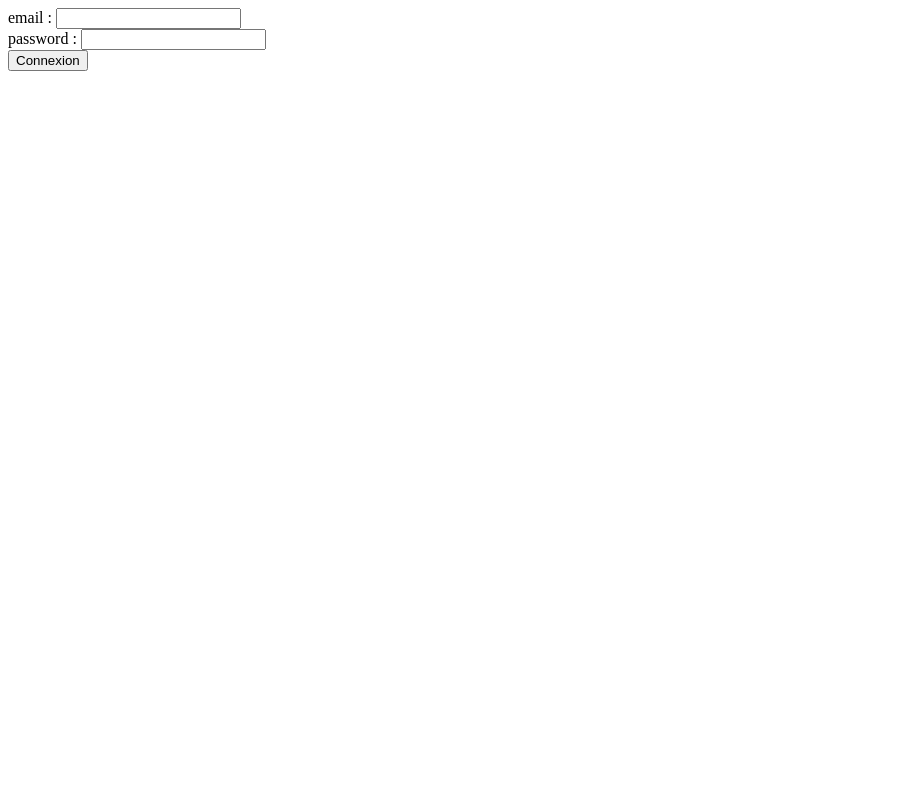
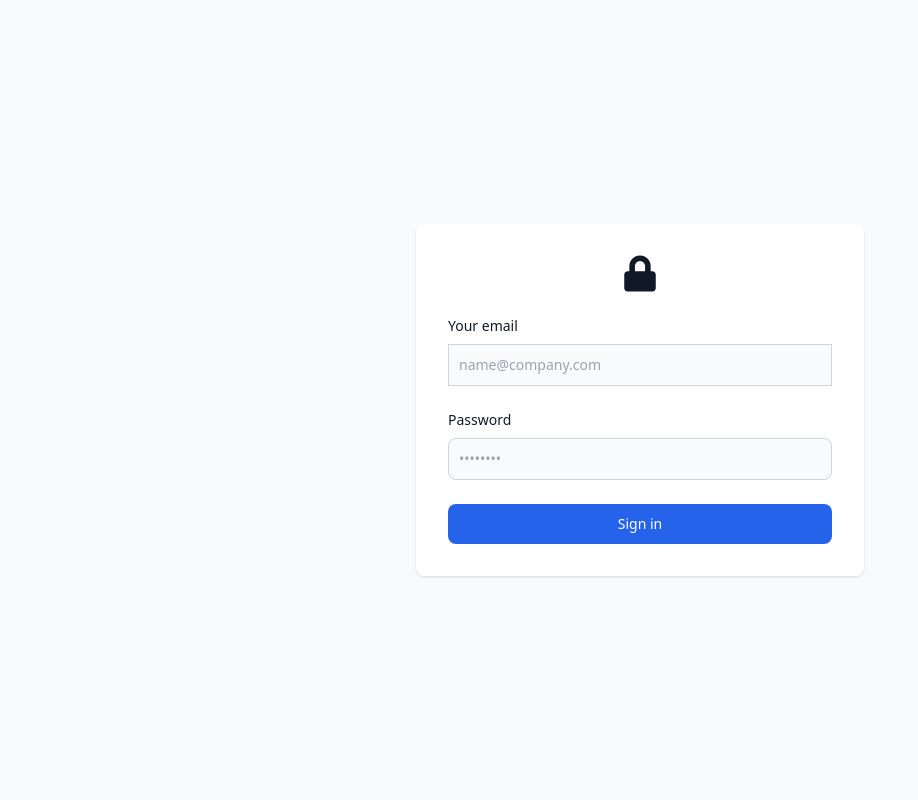
Before and after one commit to kfifel/planet_dev, a PHP site: page / in a window 1280 px wide. Shown: the whole page, without its empty margins (0-918 px from the left). Run offline with PHP 8.4, Linux system fonts and the light colour scheme; some libraries are stand-ins or nearby versions.

Commit message:
styling login page

```diff
--- a/index.php
+++ b/index.php
@@ -5,26 +5,35 @@
     <meta name="viewport"
           content="width=device-width, initial-scale=1.0, maximum-scale=1.0, minimum-scale=1.0">
     <meta http-equiv="X-UA-Compatible" content="ie=edge">
+    <link rel="stylesheet" href="https://use.fontawesome.com/releases/v5.5.0/css/all.css" integrity="sha384-B4dIYHKNBt8Bc12p+WXckhzcICo0wtJAoU8YZTY5qE0Id1GSseTk6S+L3BlXeVIU" crossorigin="anonymous">
     <title>Log in</title>
 </head>
-<body>
-    <div class="container">
+<body class="login">
+    <section class="bg-gray-50">
+        <div class="flex flex-col items-center justify-center px-6 py-8 mx-auto md:h-screen lg:py-0">
+            <div class="w-full bg-white rounded-lg shadow md:mt-0 sm:max-w-md xl:p-0">
+                <div class="p-6 space-y-4 md:space-y-6 sm:p-8">
+                    <h1 class="font-bold text-gray-900 md:text-4xl flex justify-center">
+                        <i class="fas fa-lock"></i>
+                    </h1>
+                    <form class="space-y-4 md:space-y-6" action="src/controller/auth.php" method="post">
+                        <div>
+                            <label for="email" class="block mb-2 text-sm font-medium text-gray-900 dark:text-white">Your email</label>
+                            <input type="email" name="email" id="email" class="bg-gray-50 border border-gray-300 text-gray-900 sm:text-sm rounded-lgblock w-full p-2.5" placeholder="name@company.com" required="">
+                        </div>
+                        <div>
+                            <label for="password" class="block mb-2 text-sm font-medium text-gray-900 dark:text-white">Password</label>
+                            <input type="password" name="password" id="password" placeholder="••••••••" class="bg-gray-50 border border-gray-300 text-gray-900 sm:text-sm rounded-lg block w-full p-2.5" required="">
+                        </div>
+                        <button type="submit" name="login" class="w-full text-white bg-blue-600 hover:bg-blue-700 font-medium rounded-lg text-sm my-7 px-5 py-2.5 text-center">Sign in</button>
+                </div>
+            </div>
+        </div>
+    </section>
 
-        <form action="src/controller/auth.php" method="post">
-            <div class="form-control">
-                <label for="email">email :</label>
-                <input type="text" name="email" id="email" placeholder="">
-            </div>
-
-            <div class="form-control">
-                <label for="password">password :</label>
-                <input type="password" name="password" id="password" placeholder="">
-            </div>
-
-            <div>
-                <button class="btn btn-primary" name="login" id="connexion">Connexion</button>
-            </div>
-        </form>
-    </div>
+    <script src="assets/scripts/tailwind/main.min.js"></script>
+    <script src="https://cdnjs.cloudflare.com/ajax/libs/flowbite/1.6.1/flowbite.min.js"></script>
+    <script src="assets/scripts/js/ajax.js"></script>
+    <script src="assets/scripts/js/main.js"></script>
 </body>
 </html>
```
